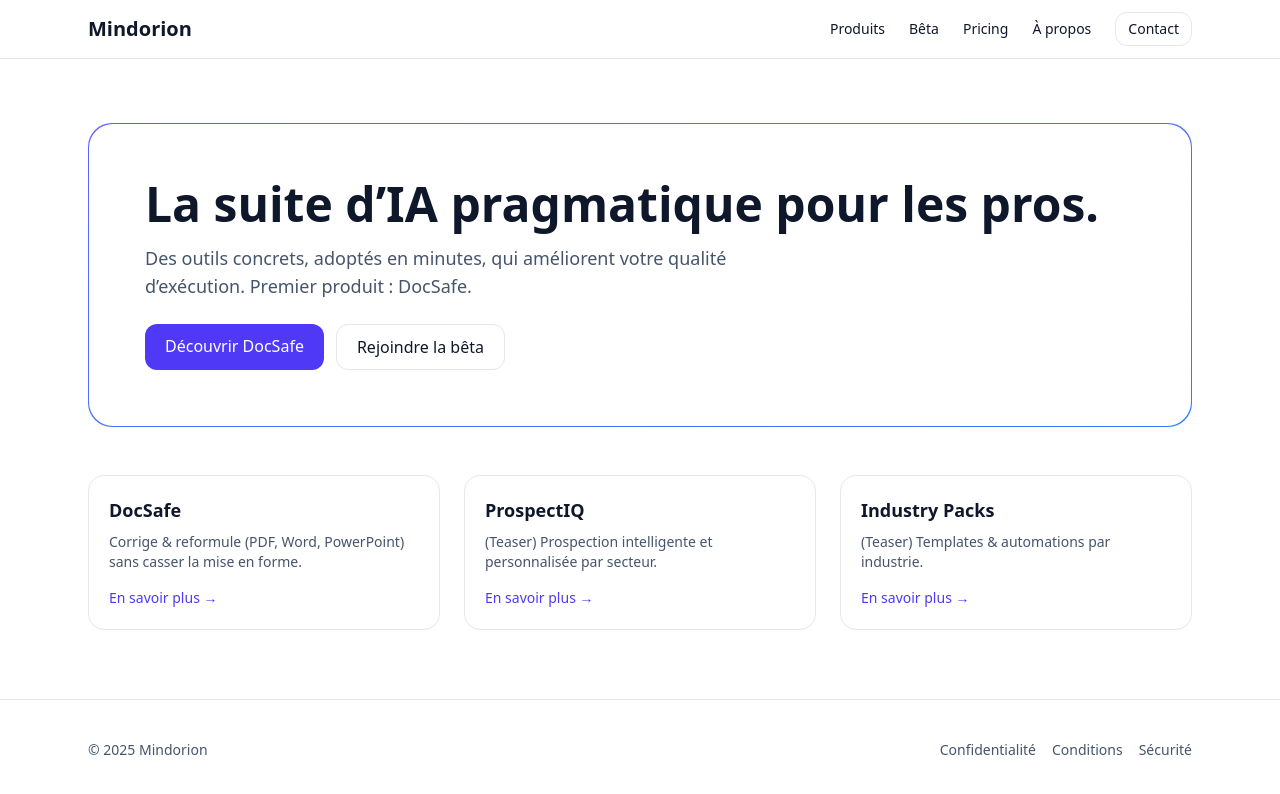
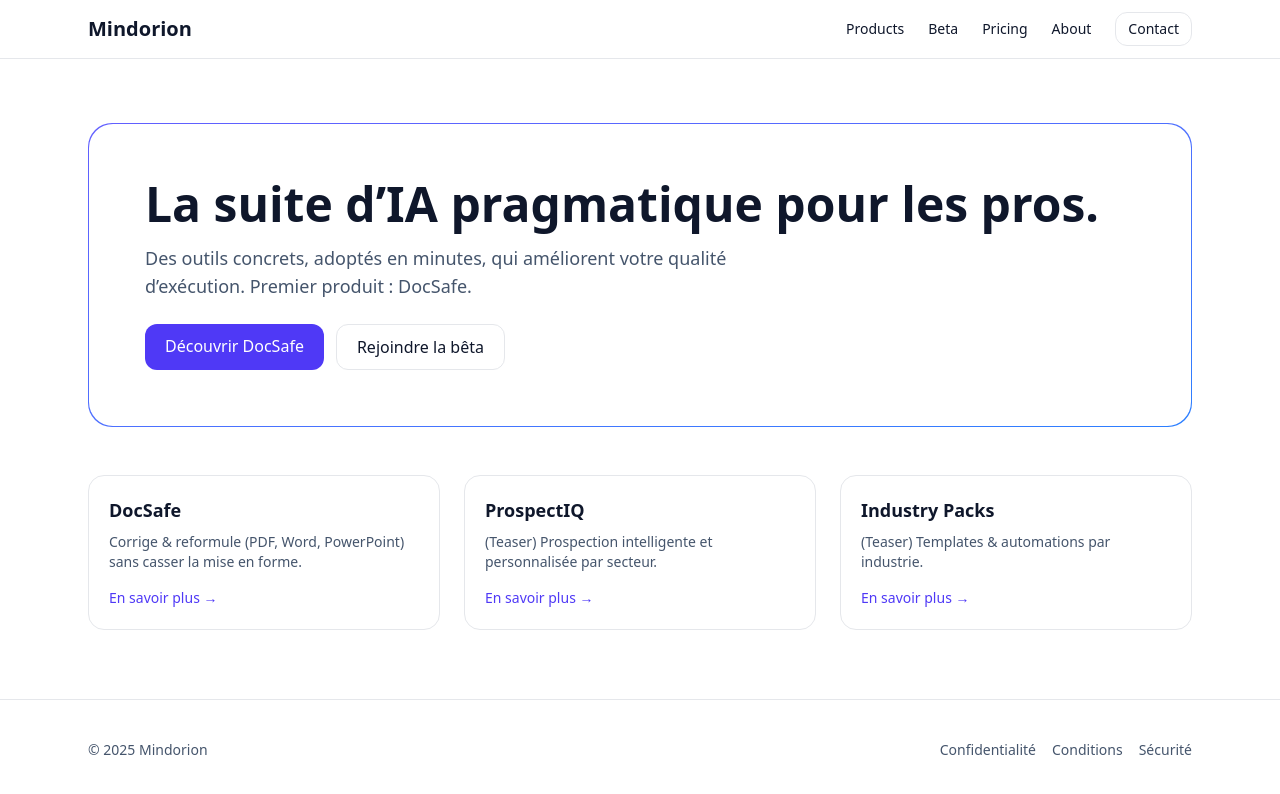
Before and after one commit to Docsafecompany/nextjs-enterprise-mindorion, a Next.js app: page / in a window 1280 px wide. Shown: the top 794 px of the page. Built offline with nearby package versions, Linux system fonts and the light colour scheme.

Commit message:
Update Navbar.tsx

```diff
--- a/components/Navbar.tsx
+++ b/components/Navbar.tsx
@@ -8,10 +8,10 @@ export default function Navbar() {
           <span className="text-xl">Mindorion</span>
         </Link>
         <nav className="flex items-center gap-6 text-sm">
-          <Link href="/products">Produits</Link>
-          <Link href="/beta">Bêta</Link>
+          <Link href="/products">Products</Link>
+          <Link href="/beta">Beta</Link>
           <Link href="/pricing">Pricing</Link>
-          <Link href="/about">À propos</Link>
+          <Link href="/about">About</Link>
           <Link href="/contact" className="rounded-xl border px-3 py-1.5">Contact</Link>
         </nav>
       </div>
```
